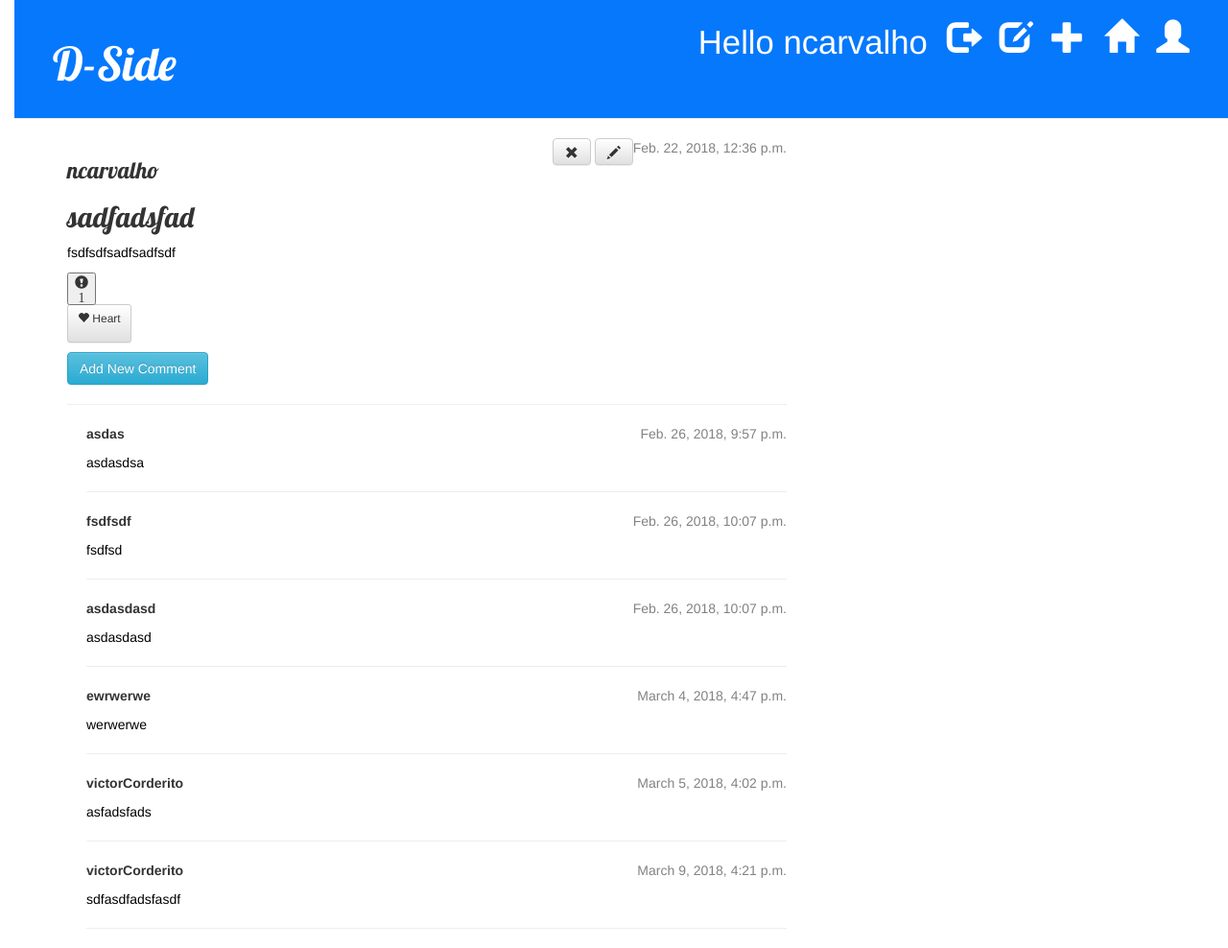
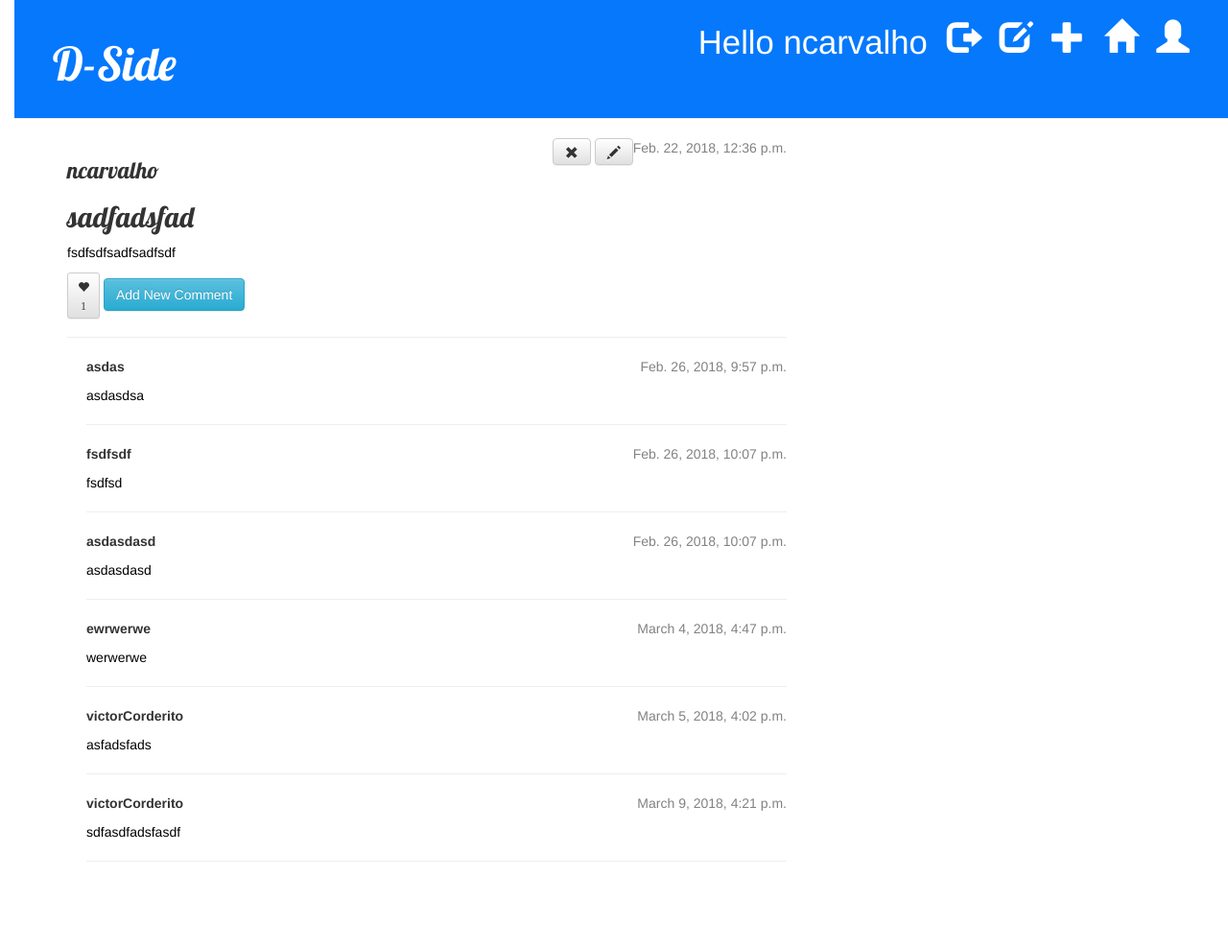
Before and after one commit to Yulvir/Django_blog, a Django app: a page that uses blog/templates/blog/base.html in a window 1280 px wide. Shown: the whole page at 96% size. After the commit the page ends 898 px from the top, so only its background shows below. Run offline with Django 3.2, Linux system fonts and the light colour scheme; a user stored in the database is signed in; data comes from the database, SQL or seed files in the repository; both versions use the stored data as it was after the commit; some libraries are stand-ins or nearby versions.

Commit message:
Like button ready

```diff
--- /dev/null
+++ b/blog/static/js/post_detail.js
@@ -0,0 +1,32 @@
+/* like button */
+$(document).ready(function() {
+    $('.post-likes').click(function() {
+        var id;
+        id = $(this).attr('data-post-id');
+        $.get('/like-blog/', {
+            post_id: id
+        }, function(data) {
+            $('.like_count_blog').html(data);
+        });
+    });
+});
+
+
+/* Add new comment on post button */
+$(document).ready(function() {
+    $('.add-new-comment').click(function() {
+        var id;
+        id = $(this).attr('data-post-id');
+        $.get('/add-comment-to-post/', {
+            post_id: id
+        }, function(data) {
+            $('.add_comment_to_post').html(data);
+
+            var input = document.createElement("input");
+            input.setAttribute('type', 'text');
+            var parent = document.getElementById("add-comment");
+            parent.appendChild(input);
+
+        });
+    });
+});
--- a/blog/templates/blog/base.html
+++ b/blog/templates/blog/base.html
@@ -8,6 +8,7 @@
             <script src="https://ajax.googleapis.com/ajax/libs/jquery/3.3.1/jquery.min.js"></script>
             <link href='//fonts.googleapis.com/css?family=Lobster&subset=latin,latin-ext' rel='stylesheet' type='text/css'>
             <link rel="stylesheet" href="{% static 'css/blog.css' %}">
+            <script src="{% static 'js/post_detail.js' %}"></script>
         </head>
     <body>
         <div class="page-header">
--- a/blog/templates/blog/post_detail.html
+++ b/blog/templates/blog/post_detail.html
@@ -1,7 +1,6 @@
 {% extends 'blog/base.html' %}
 
 {% block content %}
-
 
     <div class="date">
     {% if post.published_date %}
@@ -23,31 +22,16 @@
     <p>{{ post.question }}</p>
 
 
-    <!-- include heart-->
+    <!-- Like button-->
     <div class="heart-particle-box">
-       <button class="glyphicon glyphicon-exclamation-sign" id="heart-icon" data-post-id="{{ post.pk }}">
-           <div class="like_count_blog" id="heart-counter">{{ post.likes }}</div>
-        </button>
-              <p>
-                <button type="button" class="btn btn-default btn-sm">
-                <span class="glyphicon glyphicon-heart"></span> Heart
-              </p>
-        </button>
-
-       {% if liked %}
-       <i class="heart-shaped fa fa-heart" style="display: line-block"></i>
-       <i class="heart-shaped fa fa-heart-o" style="display: none"></i>
-       {% else %}
-       <i class="heart-shaped fa fa-heart" style="display: none"></i>
-       <i class="heart-shaped fa fa-heart-o" style="display: line-block"></i>
-       {% endif %}
+       <button class="likes post-likes glyphicon glyphicon-heart btn btn-default btn-sm" id="heart-icon" data-post-id="{{ post.pk }}" >
+           <div class="like_count_blog">{{ post.likes }}</div>
        </button>
 
+        <button class="btn btn-info add-new-comment" id="add-comment" data-post-id="{{ post.pk }}"><i class="fa fa-plus"></i> Add New Comment</button>
     </div>
-    <!-- include heart-->
-    <div>
-        <button type="button" class="btn btn-info add-new" id="add-comment" data-post-id="{{ post.pk }}"><i class="fa fa-plus"></i> Add New Comment</button>
-    </div>
+
+
 <hr>
 
 
@@ -70,41 +54,4 @@
 {% empty %}
     <p>No comments here yet :(</p>
 {% endfor %}
-<script>
-
-
-/* like counting */
-$(document).ready(function() {
-    $('.post-likes').click(function() {
-        var id;
-        id = $(this).attr('data-post-id');
-        $.get('/like-blog/', {
-            post_id: id
-        }, function(data) {
-            $('.like_count_blog').html(data);
-        });
-    });
-});
-
-
-/* Comment rendering */
-$(document).ready(function() {
-    $('.add-comment').click(function() {
-        var id;
-        id = $(this).attr('data-post-id');
-        $.get('/add-comment-to-post/', {
-            post_id: id
-        }, function(data) {
-            $('.like_count_blog').html(data);
-
-            var input = document.createElement("input");
-            input.setAttribute('type', 'text');
-            var parent = document.getElementById("add-comment");
-            parent.appendChild(input);
-
-        });
-    });
-});
-
-</script>
 {% endblock %}
--- a/blog/urls.py
+++ b/blog/urls.py
@@ -14,5 +14,5 @@ urlpatterns = [
     url(r'^(?P<username>[a-zA-Z0-9]+)/comment/(?P<pk>\d+)/remove/$', views.comment_remove, name='comment_remove'),
     url(r'profile/(?P<username>[a-zA-Z0-9]+)$', views.get_user_profile, name='get_user_profile'),
     url(r'^like-blog/$', views.like_count_blog, name='like_count_blog'),
-    url(r'^add-comment-to-post/$', views.like_count_blog, name='like_count_blog'),
+    url(r'^add-comment-to-post/$', views.add_comment_to_post, name='add_comment_to_post'),
 ]
--- a/blog/views.py
+++ b/blog/views.py
@@ -153,6 +153,7 @@ def like_count_blog(request):
             print("like")
             request.session['has_liked_' + post_id] = True
             likes = post.likes + 1
+
     post.likes = likes
     post.save()
     return HttpResponse(likes, liked)
```
Also changed, not shown: db.sqlite3.
